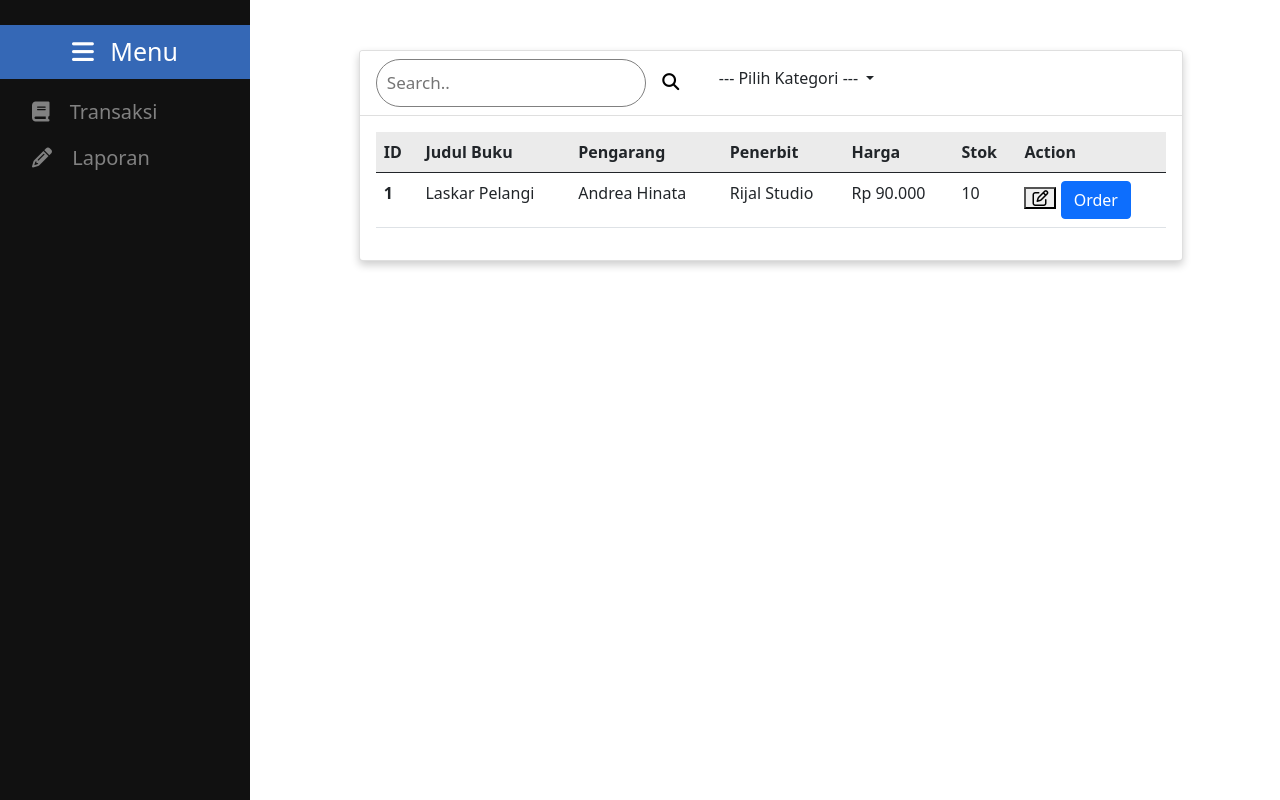
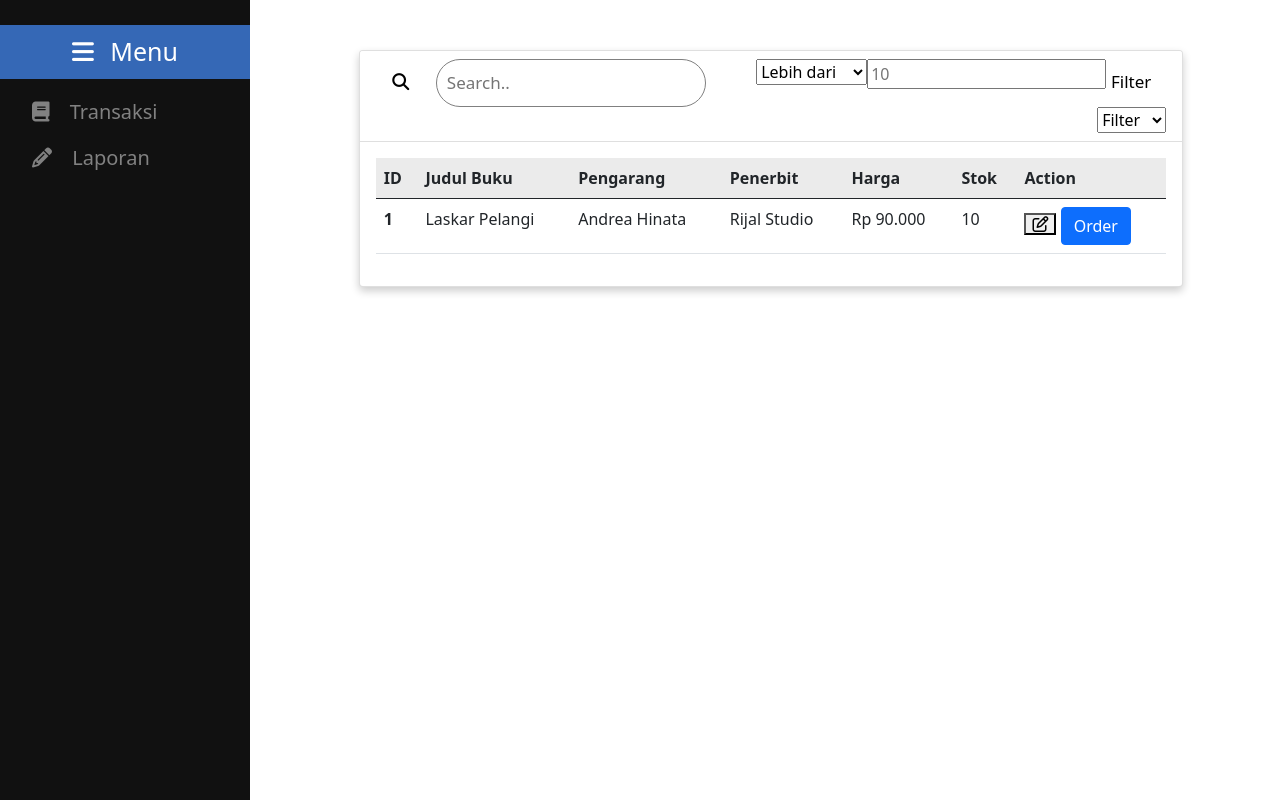
Before and after one commit to Himpunan-Tomoya/Bookstore, a PHP site: page /index.php?page=transaksi in a window 1280 px wide. Run offline with PHP 8.4, Linux system fonts and the light colour scheme; data that the repository does not hold is empty; some libraries are stand-ins or nearby versions.

Commit message:
add filter in transaksi page

```diff
--- a/css/styles.css
+++ b/css/styles.css
@@ -105,16 +105,15 @@ thead {
     background-color: rgb(235, 235, 235);
 }
 
-form.search input[type=text] {
+form.search input[name=search] {
     padding: 10px;
     font-size: 17px;
     border: 1px solid grey;
-    float: left;
     background: #ffffff;
     border-radius: 45px;
   }
 
-form.search input[type=text]:focus {
+form.search input:focus {
     outline-width: 0;
     border-color: rgb(0, 110, 255);
 }
--- a/page/transaksi.php
+++ b/page/transaksi.php
@@ -11,17 +11,18 @@ if (!isset($_SESSION["nama"])) {
                             <form class="search" action="action.php">
                                 <input type="text" placeholder="Search.." name="search">
                                 <button type="submit"><i class="fa fa-search"></i></button>
+                                <button class="float-end">Filter</button>
+                                <input type="text" placeholder="10" class="float-end">
+                                <select name="" id="" class="float-end">
+                                    <option value="">Lebih dari</option>
+                                    <option value="">Kurang dari</option>
+                                </select>
+                                <select name="filter" id="filter" class="float-end">
+                                    <option value="">Filter</option>
+                                    <option value="Harga" <?php //if ($filter=="Harga"){ echo "selected"; } ?>>Harga</option>
+                                    <option value="Stok" <?php //if ($filter=="Stok"){ echo "selected"; } ?>>Stok</option>
+                                </select>
                             </form>
-                            <div class="dropdown">
-                                <button class="btn dropdown-toggle" type="button" id="dropdownMenuButton2" data-bs-toggle="dropdown" aria-expanded="false">
-                                    <label id="dropdownLabel">--- Pilih Kategori ---</label>
-                                </button>
-                                <ul class="dropdown-menu" aria-labelledby="dropdownMenuButton2">
-                                    <li onclick="kategoriOnClick('kategoriPengarang')"><a class="dropdown-item" href="#" id="kategoriPengarang">Pengarang</a></li>
-                                    <li onclick="kategoriOnClick('kategoriHarga')"><a class="dropdown-item" href="#" id="kategoriHarga">Harga</a></li>
-                                    <li onclick="kategoriOnClick('kategoriStok')"><a class="dropdown-item" href="#" id="kategoriStok">Stok</a></li>
-                                </ul>
-                            </div>
                         </div>
                         <div class="card-body">
                             <table class="table">
```
